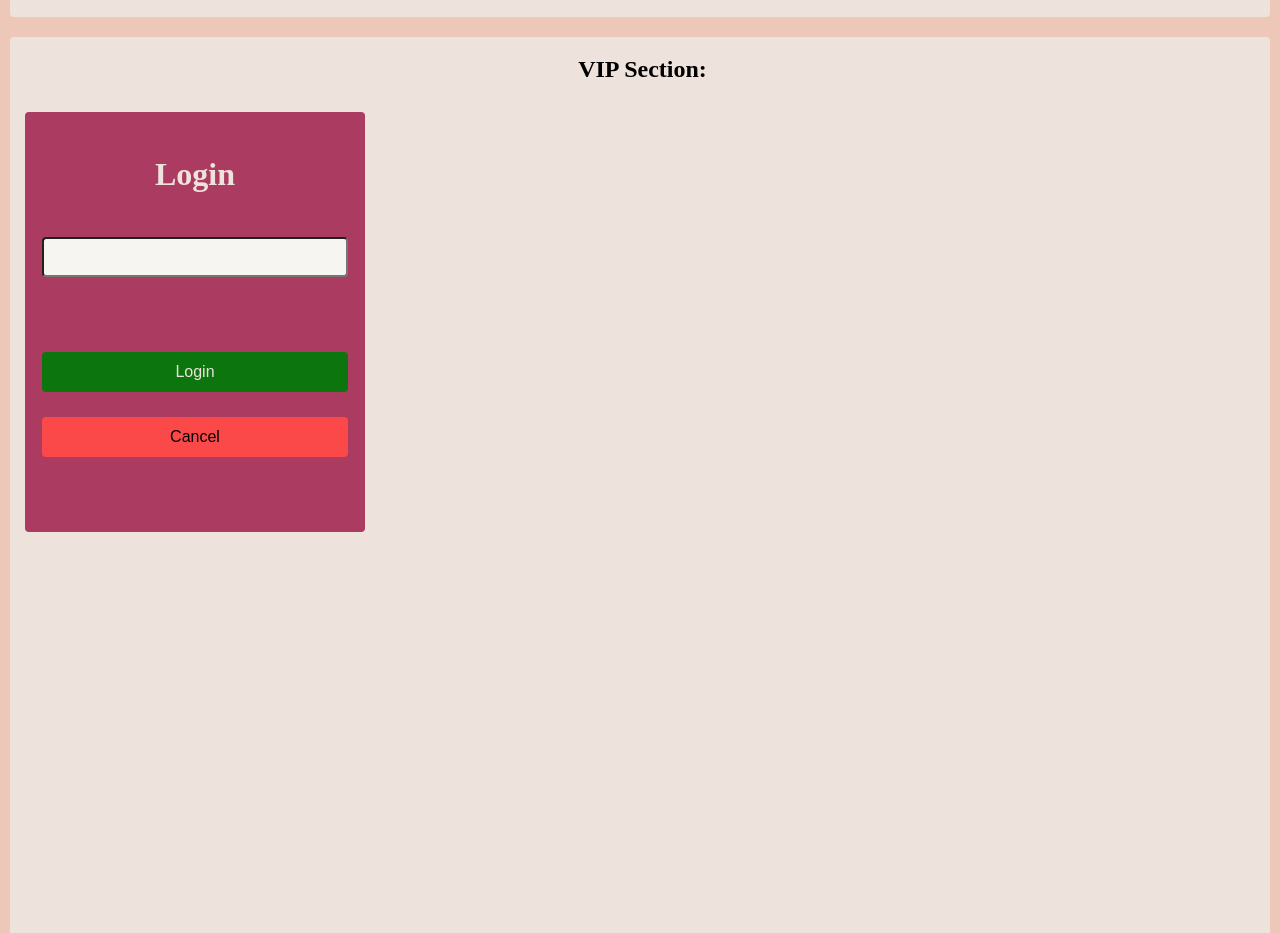
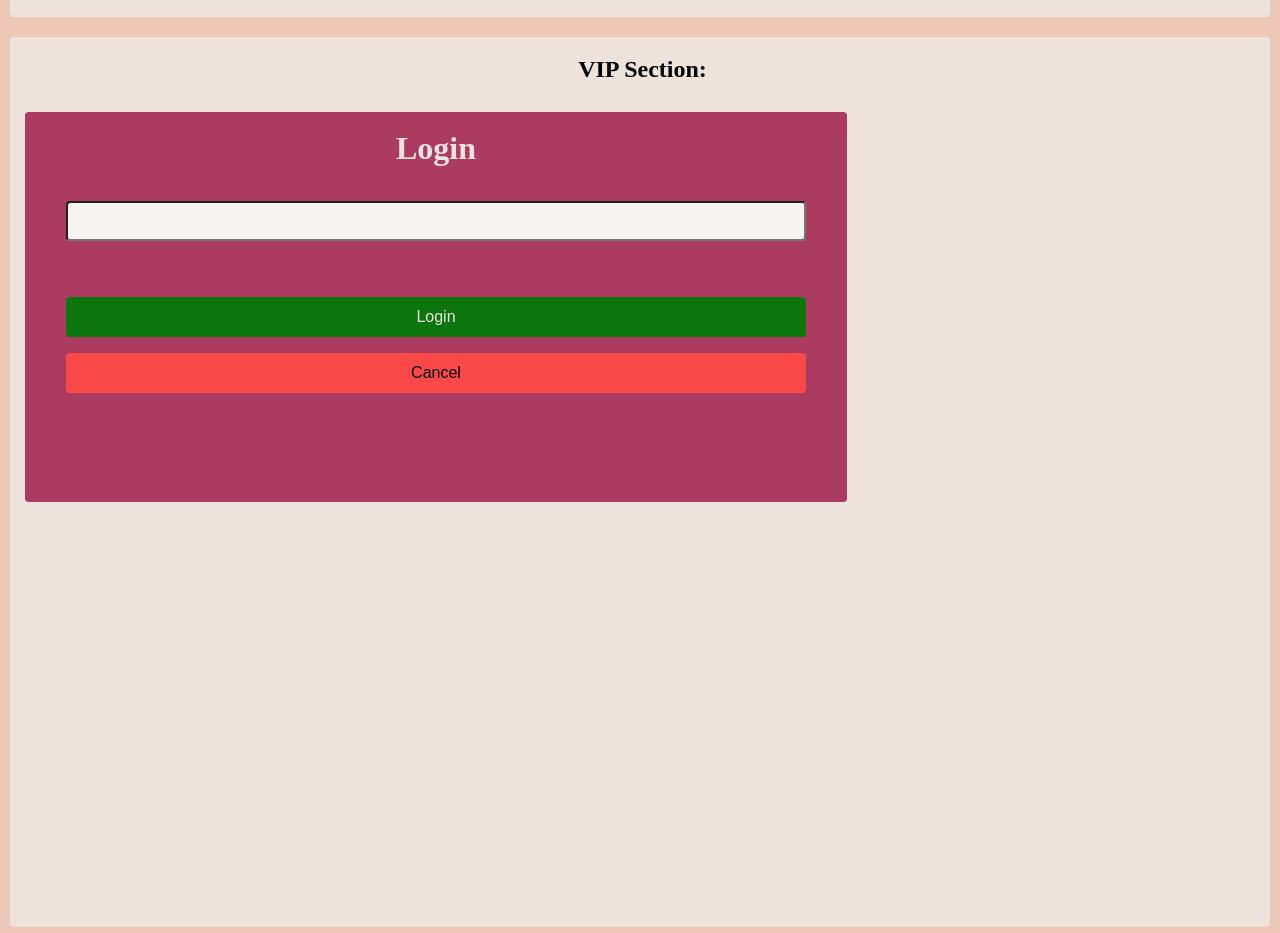
Before and after one commit to AliDeGir/SFavd10, a plain HTML site: page index.html in a window 1280 px wide. Shown: the part 2983-3916 px from the top of the page. Drawn offline with Linux system fonts and the light colour scheme.

Commit message:
login form style

```diff
--- a/styles.css
+++ b/styles.css
@@ -152,8 +152,8 @@ h1 span {
     left: 139px;
 }
 .form-popup {
-    width: 350px;
-    height: 430px;
+    width: 65vw;
+    height: 50vh;
     display: flex;
     position: relative;
     z-index: 9;
@@ -174,25 +174,25 @@ h1 span {
     border-radius: 4px;
 }
 .form-container h1 {
-    margin-top: 50px;
+    margin-top: 3vh;
 }
 .form-container input[type=password] {
-    margin-top: 50px;
+    margin-top: 5vh;
     width: 90%;
-    height: 40px;
+    height: 5vh;
     font-size: 1.4rem;
     border-radius: 4px;
     background-color: #f6f5f2;
 }
 .form-container button {
-    height: 40px;
+    height: 5vh;
     width: 90%;
     font-size: 1rem;
     border-radius: 4px;
     cursor: pointer;
 }
 .login-btn {
-    margin: 75px 0 25px 0;
+    margin: 7vh 0 2vh 0;
     border: none;
     color: var(--grp-1-col-2);
     background-color: rgb(13, 117, 13);
@@ -359,8 +359,11 @@ footer {
         margin-top: 20px;
     }
     .header-text {
-        font-size: .8rem;
+        font-size: .6rem;
         width: 50%;
+    }
+    .outer-div {
+        font-size: .6rem;
     }
 }
 
```
